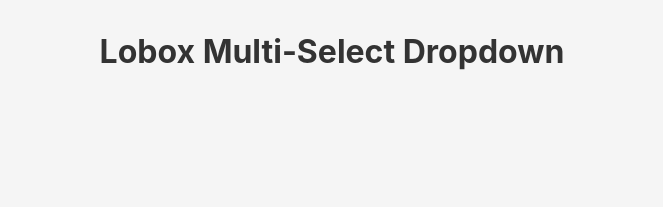
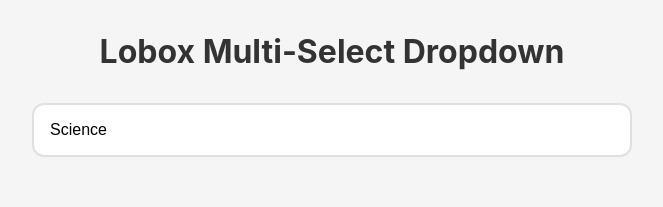
Before and after one commit to me6di/LoboxProject, a React (Vite) app: page / in a window 1280 px wide. Shown: the top 207 px of the page, without its empty margins (308-971 px from the left). Built offline with nearby package versions, Linux system fonts and the light colour scheme.

Commit message:
Add component foundation with TypeScript interfaces

```diff
--- a/src/App.tsx
+++ b/src/App.tsx
@@ -1,9 +1,33 @@
+import { useState } from 'react'
 import './App.scss'
+import MultiSelectDropdown from './components/MultiSelectDropdown'
 
 function App() {
+  const [items, setItems] = useState([
+    { id: '1', label: 'Education', emoji: '🎓', category: 'Education' },
+    { id: '2', label: 'Yeeeah, science!', emoji: '🧪', category: 'Education' },
+    { id: '3', label: 'Art', emoji: '🎨', category: 'Education' },
+    { id: '4', label: 'Sport', emoji: '⚽', category: 'Education' },
+    { id: '5', label: 'Games', emoji: '🎮', category: 'Education' },
+    { id: '6', label: 'Health', emoji: '🏥', category: 'Education' }
+  ])
+
+  const [selectedIds, setSelectedIds] = useState<string[]>(['2'])
+
+  const handleAddItem = (newItem: any) => {
+    setItems([...items, newItem])
+  }
+
   return (
     <div className="app">
       <h1>Lobox Multi-Select Dropdown</h1>
+      <MultiSelectDropdown
+        items={items}
+        selectedIds={selectedIds}
+        onSelectionChange={setSelectedIds}
+        onAddItem={handleAddItem}
+        placeholder="Science"
+      />
     </div>
   )
 }
--- /dev/null
+++ b/src/components/MultiSelectDropdown.scss
@@ -0,0 +1,22 @@
+.multi-select-dropdown {
+  position: relative;
+  width: 100%;
+  max-width: 600px;
+  margin: 0 auto;
+}
+
+.dropdown-toggle {
+  width: 100%;
+  padding: 1rem;
+  background: white;
+  border: 2px solid #e0e0e0;
+  border-radius: 12px;
+  font-size: 1rem;
+  cursor: pointer;
+  text-align: left;
+  transition: all 0.2s ease;
+
+  &:hover {
+    border-color: #c0c0c0;
+  }
+}
--- /dev/null
+++ b/src/components/MultiSelectDropdown.tsx
@@ -0,0 +1,43 @@
+import { useState } from 'react';
+import './MultiSelectDropdown.scss';
+
+interface DropdownItem {
+  id: string;
+  label: string;
+  emoji?: string;
+  category?: string;
+}
+
+interface MultiSelectDropdownProps {
+  items: DropdownItem[];
+  selectedIds: string[];
+  onSelectionChange: (selectedIds: string[]) => void;
+  onAddItem?: (item: DropdownItem) => void;
+  placeholder?: string;
+  categoryTitle?: string;
+}
+
+const MultiSelectDropdown = ({
+  items,
+  selectedIds,
+  onSelectionChange,
+  onAddItem,
+  placeholder = 'Select items',
+  categoryTitle = 'Category'
+}: MultiSelectDropdownProps) => {
+  const [isOpen, setIsOpen] = useState(false);
+
+  const handleToggle = () => {
+    setIsOpen(!isOpen);
+  };
+
+  return (
+    <div className="multi-select-dropdown">
+      <button className="dropdown-toggle" onClick={handleToggle}>
+        {placeholder}
+      </button>
+    </div>
+  );
+};
+
+export default MultiSelectDropdown;
```
